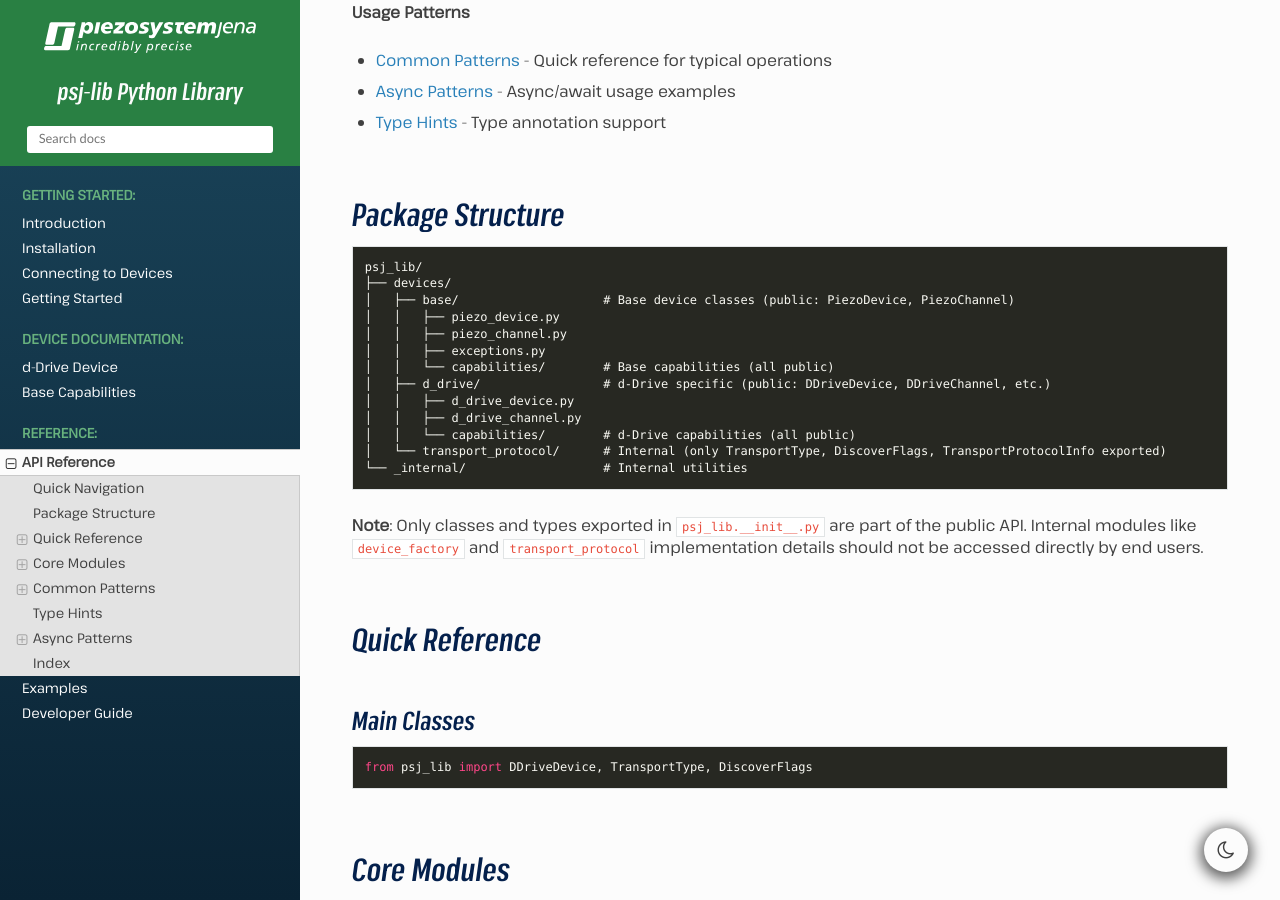
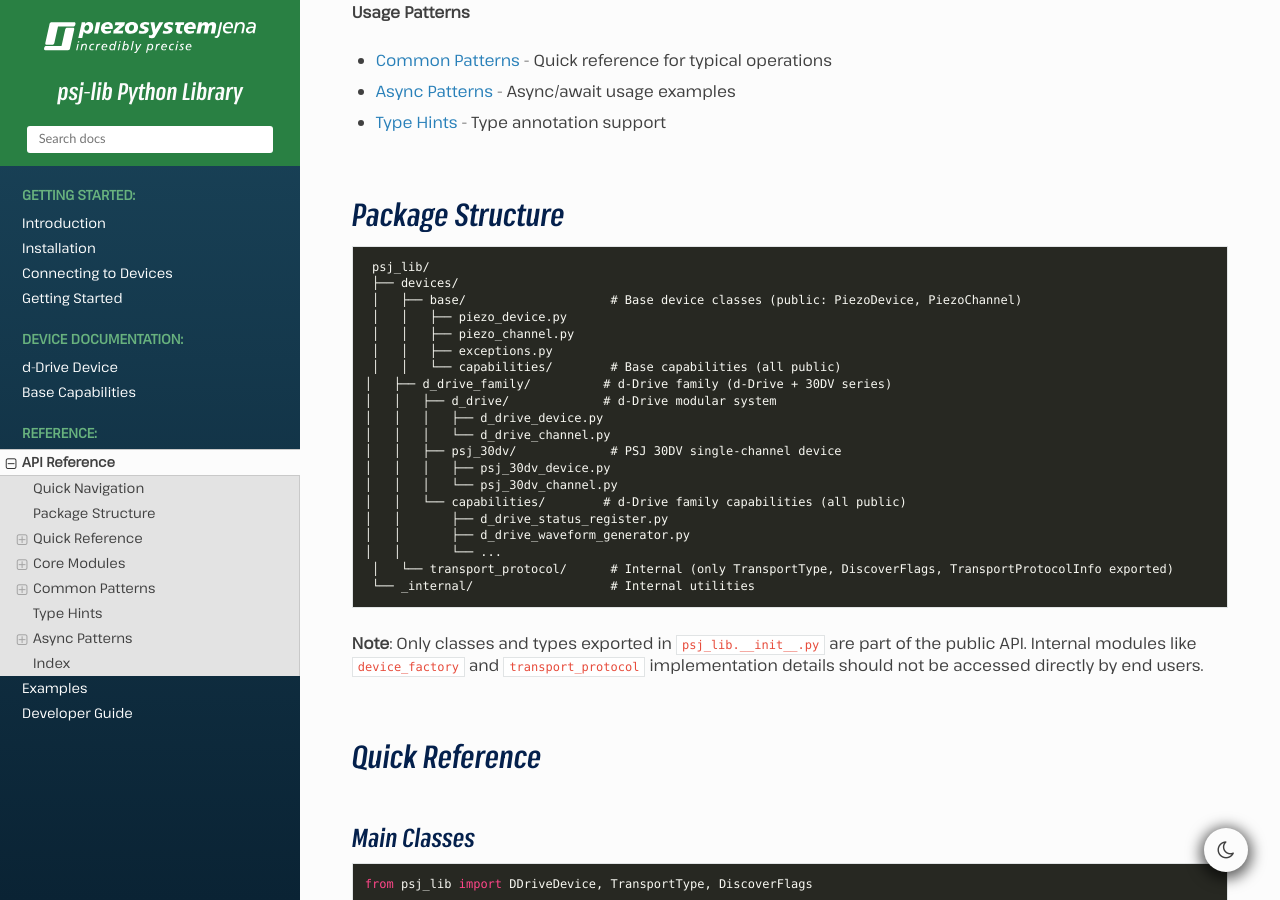
Before and after one commit to piezosystemjena/psj-lib, a Sphinx documentation site: the page built from doc/api.rst, in a window 1280 px wide and 900 px high, scrolled down 812 px. Built offline with Sphinx 7.4.7 and the Read the Docs theme 3.1.0, drawn with Linux system fonts in a browser that asks for light colours.

Commit message:
Add 30DV50/300 documentation

```diff
--- a/doc/api.rst
+++ b/doc/api.rst
@@ -44,10 +44,17 @@
     │   │   ├── piezo_channel.py
     │   │   ├── exceptions.py
     │   │   └── capabilities/        # Base capabilities (all public)
-    │   ├── d_drive/                 # d-Drive specific (public: DDriveDevice, DDriveChannel, etc.)
-    │   │   ├── d_drive_device.py
-    │   │   ├── d_drive_channel.py
-    │   │   └── capabilities/        # d-Drive capabilities (all public)
+   │   ├── d_drive_family/          # d-Drive family (d-Drive + 30DV series)
+   │   │   ├── d_drive/             # d-Drive modular system
+   │   │   │   ├── d_drive_device.py
+   │   │   │   └── d_drive_channel.py
+   │   │   ├── psj_30dv/             # PSJ 30DV single-channel device
+   │   │   │   ├── psj_30dv_device.py
+   │   │   │   └── psj_30dv_channel.py
+   │   │   └── capabilities/        # d-Drive family capabilities (all public)
+   │   │       ├── d_drive_status_register.py
+   │   │       ├── d_drive_waveform_generator.py
+   │   │       └── ...
     │   └── transport_protocol/      # Internal (only TransportType, DiscoverFlags, TransportProtocolInfo exported)
     └── _internal/                   # Internal utilities
 
@@ -95,12 +102,25 @@
 d-Drive Device
 ^^^^^^^^^^^^^^^
 
-.. automodule:: psj_lib.devices.d_drive.d_drive_device
+.. automodule:: psj_lib.devices.d_drive_family.d_drive.d_drive_device
    :members:
    :undoc-members:
    :show-inheritance:
 
-.. automodule:: psj_lib.devices.d_drive.d_drive_channel
+.. automodule:: psj_lib.devices.d_drive_family.d_drive.d_drive_channel
+   :members:
+   :undoc-members:
+   :show-inheritance:
+
+PSJ 30DV Device
+^^^^^^^^^^^^^^^^
+
+.. automodule:: psj_lib.devices.d_drive_family.psj_30dv.psj_30dv_device
+   :members:
+   :undoc-members:
+   :show-inheritance:
+
+.. automodule:: psj_lib.devices.d_drive_family.psj_30dv.psj_30dv_channel
    :members:
    :undoc-members:
    :show-inheritance:
@@ -234,32 +254,32 @@
 d-Drive Specific Capabilities
 ^^^^^^^^^^^^^^^^^^^^^^^^^^^^^^
 
-.. automodule:: psj_lib.devices.d_drive.capabilities.d_drive_status_register
+.. automodule:: psj_lib.devices.d_drive_family.capabilities.d_drive_status_register
    :members:
    :undoc-members:
    :show-inheritance:
 
-.. automodule:: psj_lib.devices.d_drive.capabilities.d_drive_waveform_generator
+.. automodule:: psj_lib.devices.d_drive_family.capabilities.d_drive_waveform_generator
    :members:
    :undoc-members:
    :show-inheritance:
 
-.. automodule:: psj_lib.devices.d_drive.capabilities.d_drive_data_recorder
+.. automodule:: psj_lib.devices.d_drive_family.capabilities.d_drive_data_recorder
    :members:
    :undoc-members:
    :show-inheritance:
 
-.. automodule:: psj_lib.devices.d_drive.capabilities.d_drive_trigger_out
+.. automodule:: psj_lib.devices.d_drive_family.capabilities.d_drive_trigger_out
    :members:
    :undoc-members:
    :show-inheritance:
 
-.. automodule:: psj_lib.devices.d_drive.capabilities.d_drive_modulation_source
+.. automodule:: psj_lib.devices.d_drive_family.capabilities.d_drive_modulation_source
    :members:
    :undoc-members:
    :show-inheritance:
 
-.. automodule:: psj_lib.devices.d_drive.capabilities.d_drive_monitor_output
+.. automodule:: psj_lib.devices.d_drive_family.capabilities.d_drive_monitor_output
    :members:
    :undoc-members:
    :show-inheritance:
--- a/doc/index.rst
+++ b/doc/index.rst
@@ -20,6 +20,7 @@
 **Currently Supported Devices:**
 
 * **d-Drive**: Modular piezo amplifiers with 20-bit resolution, 50 kHz sampling, and advanced control features
+* **30DV50/300**: Single-channel, standalone amplifier
 
 **Quick Start:**
 
--- a/doc/installation.rst
+++ b/doc/installation.rst
@@ -30,7 +30,7 @@
 
 * For Serial (USB) connection: USB port and appropriate USB-to-Serial driver (depends on OS and device)
 * For Telnet connection: Ethernet interface and network connectivity
-* Piezosystem jena device (e.g., d-Drive amplifier)
+* Piezosystem jena device (e.g., d-Drive amplifier or 30DV50/300)
 
 
 Installation Methods
```
Also changed, not shown: other parts of doc/index.rst (+1 -1 lines), README.md (+11 -2 lines), README_PYPI.md (+9 -1 lines), doc/d_drive.rst (+29 -11 lines), doc/developer_guide.rst (+8 -4 lines), doc/intro.rst (+9 -1 lines), 3 other files.
